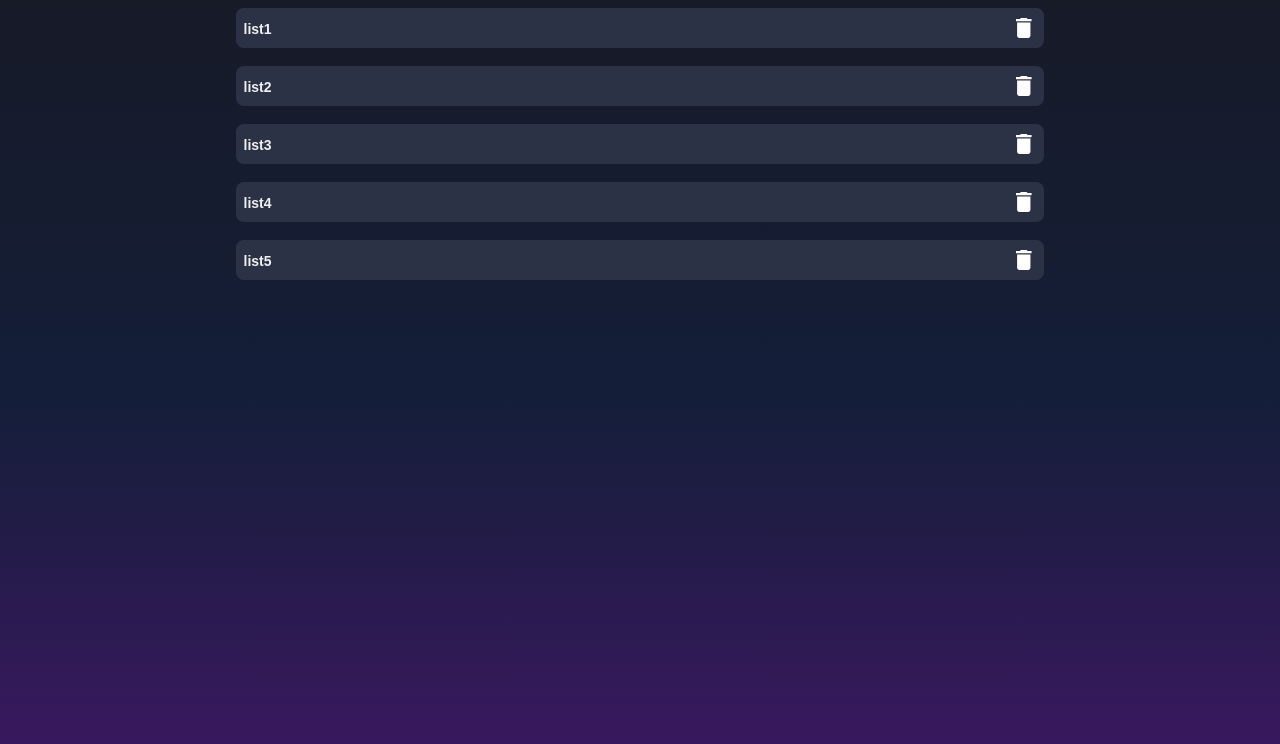
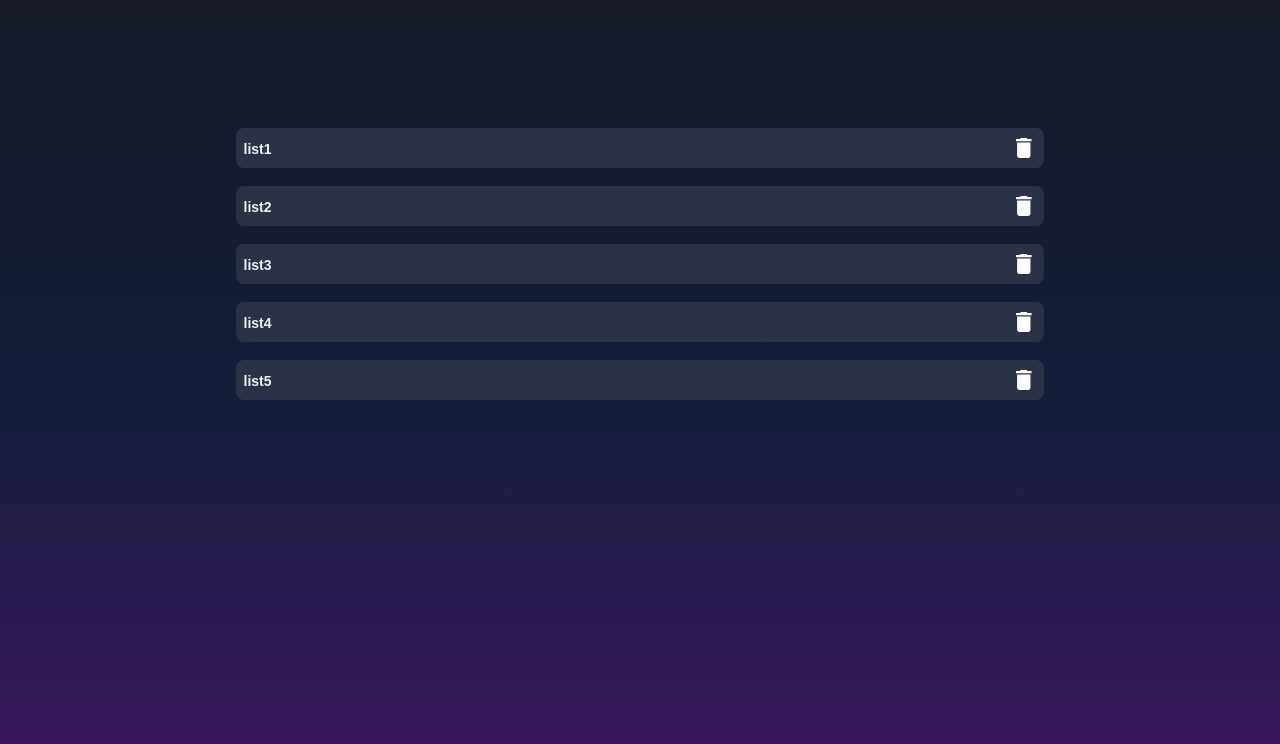
Before and after one commit to aliiimaher/ToDoList-Frontend, a Vue app: page /lists in a window 1280 px wide. Shown: the top 744 px of the page. Built offline with nearby package versions, Linux system fonts and the light colour scheme.

Commit message:
chnages applied

```diff
--- a/src/views/Lists.vue
+++ b/src/views/Lists.vue
@@ -1,5 +1,5 @@
 <template>
-  <div>
+  <div class="main-container">
     <div class="container">
 
       <div v-for="(item, index) in lists" :key="index">
@@ -34,4 +34,8 @@ export default {
   width: 80%;
   margin: 0 auto;
 }
+
+.main-container {
+  margin-top: 120px;
+}
 </style>
```
